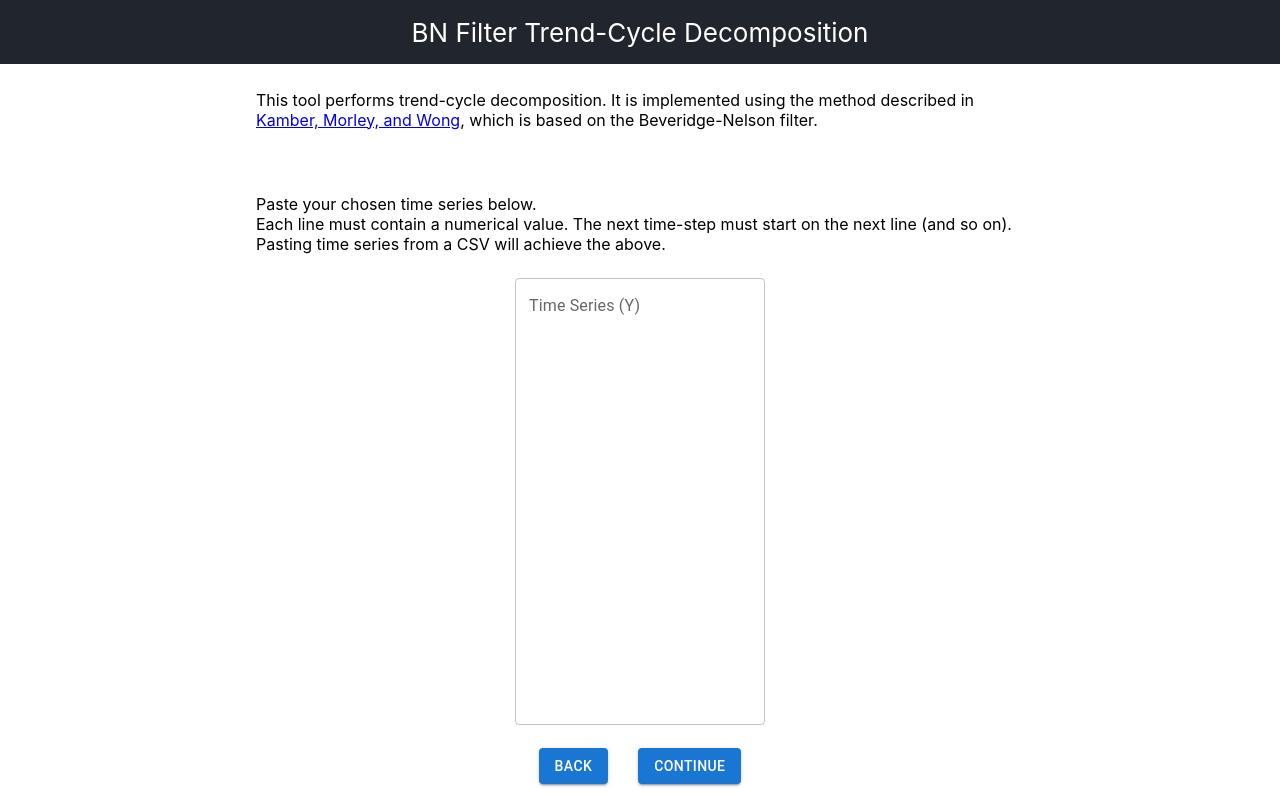
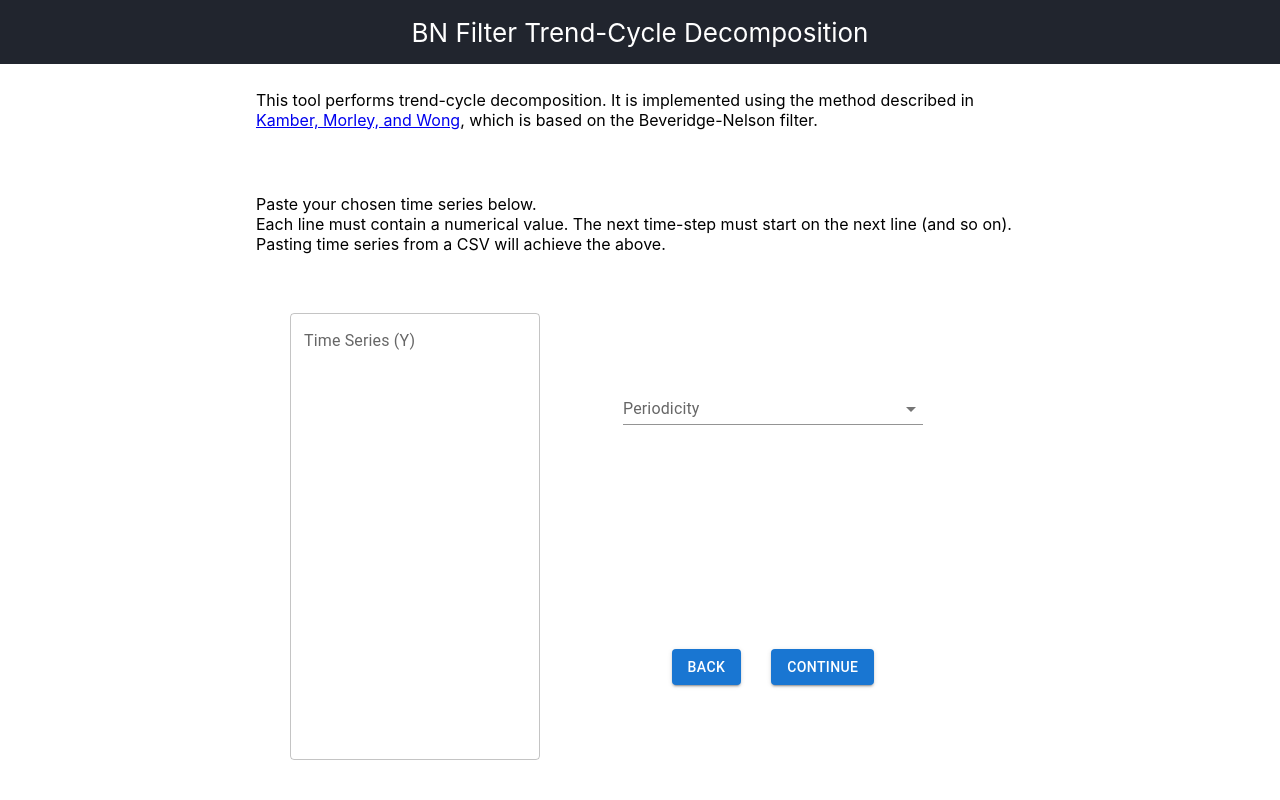
Before and after one commit to crstnn/BeveridgeNelsonFilter, a React (Create React App) app in the folder bn-filter-app/: page / in a window 1280 px wide. Both pictures are taken after a click on the button "FRED TIME SERIES". Built offline with nearby package versions, Linux system fonts and the light colour scheme.

Commit message:
adding more UI options

```diff
--- a/bn-filter-app/src/App.js
+++ b/bn-filter-app/src/App.js
@@ -4,11 +4,13 @@ import React from "react";
 
 
 function App() {
+
     return (
         <div className="App">
             <header className="appHeader">
                 BN Filter Trend-Cycle Decomposition
             </header>
+
             <div className="information welcomeInformation">
                 <p>This tool performs trend-cycle decomposition.
                     It is implemented using the method described in <a target="_blank" rel="noopener noreferrer"
--- /dev/null
+++ b/bn-filter-app/src/components/CustomDatePicker.js
@@ -0,0 +1,31 @@
+import React from "react";
+import {LocalizationProvider} from "@mui/lab";
+import DesktopDatePicker from "@mui/lab/DesktopDatePicker";
+import AdapterDateFns from "@mui/lab/AdapterDateFns";
+import {TextField} from "@mui/material";
+
+
+function CustomDatePicker() {
+    const [value, setValue] = React.useState(new Date('2014-08-18T21:11:54'));
+
+    const handleChange = (newValue) => {
+        setValue(newValue);
+    };
+
+
+    return (
+        <div>
+            <LocalizationProvider dateAdapter={AdapterDateFns}>
+                <DesktopDatePicker
+                    label="Time Series Start Date"
+                    inputFormat="dd/MM/yyyy"
+                    value={value}
+                    onChange={handleChange}
+                    renderInput={(params) => <TextField {...params} />}
+                />
+            </LocalizationProvider>
+        </div>
+    );
+}
+
+export default CustomDatePicker;
--- a/bn-filter-app/src/components/FormFilterParameters.js
+++ b/bn-filter-app/src/components/FormFilterParameters.js
@@ -1,5 +1,15 @@
 import React, {Component} from 'react';
-import {Button, Checkbox, FormControl, FormControlLabel, InputLabel, MenuItem, Select, TextField} from "@mui/material";
+import {
+    Button,
+    Checkbox,
+    FormControl,
+    FormControlLabel,
+    Grid,
+    InputLabel,
+    MenuItem,
+    Select,
+    TextField
+} from "@mui/material";
 import '../styles/App.css';
 
 
@@ -22,8 +32,14 @@ export class FormFilterParameters extends Component {
 
         return (
             <div>
-
-                <FormControl variant="standard" sx={{m: 1, minWidth: 400}}>
+            <div style={{
+                width: "450px",
+                alignItems: "center",
+                display: "inline-block",
+                paddingBottom: "50px"}}>
+                <Grid container alignItems="center" spacing={4}>
+                    <Grid item xs={8}>
+                    <FormControl variant="standard" sx={{minWidth: 300}}>
                         <InputLabel>Signal-to-Noise Ratio (Delta)</InputLabel>
                         <Select
                             label="Signal-to-Noise Ratio (Delta)"
@@ -35,8 +51,10 @@ export class FormFilterParameters extends Component {
                             <MenuItem value={1}>Maximise Amplitude-to-Noise Ratio</MenuItem>
                             <MenuItem value={2}>Minimise Trend Shocks</MenuItem>
                         </Select>
-                    <br/>
-                    <FormControl variant="standard" sx={{m: 1, minWidth: 200}}>
+                    </FormControl>
+                    </Grid>
+                    <Grid item xs={4}>
+                        <FormControl variant="standard" sx={{minWidth: 50}}>
                             <TextField
                                 label="Fixed Delta"
                                 type="number"
@@ -46,9 +64,9 @@ export class FormFilterParameters extends Component {
                                 disabled={false}
                             />
                         </FormControl>
-                </FormControl>
-                <br/>
-                <FormControl variant="standard" sx={{m: 1, minWidth: 400}}>
+                    </Grid>
+                    <Grid item xs={12}>
+                    <FormControl variant="standard" sx={{minWidth: 450}}>
                         <InputLabel>Iterative Dynamic Demeaning</InputLabel>
                         <Select
                             label="Iterative Dynamic Demeaning"
@@ -59,17 +77,14 @@ export class FormFilterParameters extends Component {
                             <MenuItem value={"dm"}>Dynamic Demeaning</MenuItem>
                         </Select>
                     </FormControl>
-                <br/>
-                <FormControl variant="standard" sx={{m: 1, minWidth: 400}}>
-                    <FormControlLabel defaultValue={values.iterativeBackcasting} control={
-                        <Checkbox defaultChecked/>}
-                                      label="Iterative Backcasting"/>
-                </FormControl>
-                <br/>
-                <FormControl variant="standard" sx={{m: 1, minWidth: 100}}>
+                    </Grid>
+                    <Grid item xs={4}>
+                    <FormControl variant="standard" sx={{minWidth: 140}}>
                         <FormControlLabel control={<Checkbox defaultChecked/>} label="Automatic or"/>
                     </FormControl>
-                <FormControl variant="standard" sx={{m: 1, minWidth: 300}}>
+                    </Grid>
+                    <Grid item xs={8} >
+                    <FormControl variant="standard" sx={{minWidth: 280}}>
                         <TextField
                             label="Manual Rolling Sample Window"
                             type="number"
@@ -79,7 +94,16 @@ export class FormFilterParameters extends Component {
                             disabled={false}
                         />
                     </FormControl>
-
+                    </Grid>
+                    <Grid item xs={12}>
+                        <FormControl variant="standard" sx={{minWidth: 450}}>
+                            <FormControlLabel defaultValue={values.iterativeBackcasting} control={
+                                <Checkbox defaultChecked/>}
+                                              label="Iterative Backcasting"/>
+                        </FormControl>
+                    </Grid>
+                </Grid>
+            </div>
                 <br/>
                 <Button
                     variant="contained"
--- a/bn-filter-app/src/components/UserData.js
+++ b/bn-filter-app/src/components/UserData.js
@@ -1,6 +1,8 @@
 import React, {Component} from 'react';
-import {Button, FormControl, TextField} from "@mui/material";
+import {Button, FormControl, Grid, InputLabel, MenuItem, Select, TextField} from "@mui/material";
 import '../styles/App.css';
+import CustomDatePicker from "./CustomDatePicker";
+
 
 export class UserData extends Component {
 
@@ -29,6 +31,7 @@ export class UserData extends Component {
                         Pasting time series from a CSV will achieve the above.
                     </p>
                 </div>
+                <div>
                     <FormControl variant="standard" sx={{m: 1, minWidth: 250}}>
                         <TextField
                             multiline
@@ -39,7 +42,35 @@ export class UserData extends Component {
                             defaultValue={values.unprocessedY}
                         />
                     </FormControl>
-                <br/>
+                <div style={{
+                    width: "450px",
+                    alignItems: "center",
+                    display: "inline-block",
+                    }}>
+                <Grid container direction="column" sx={{minHeight: 500}} justifyContent="space-evenly" alignItems="center" spacing={4}>
+                    <Grid item xs={4}>
+                    <FormControl variant="standard" sx={{minWidth: 300}}>
+                        <InputLabel>Periodicity</InputLabel>
+                        <Select
+                            label="Periodicity"
+                            title=""
+                            onChange={handleChange('lastName')}
+                            defaultValue={values.deltaSelect}
+                        >
+                            <MenuItem value={0}>Quarterly</MenuItem>
+                            <MenuItem value={1}>Monthly</MenuItem>
+                            <MenuItem value={2}>Fortnightly</MenuItem>
+                            <MenuItem value={3}>Weekly</MenuItem>
+                            <MenuItem value={3}>Hourly</MenuItem>
+                            <MenuItem value={3}>By The Minute</MenuItem>
+                            <MenuItem value={4}>Unspecified</MenuItem>
+                        </Select>
+                    </FormControl>
+                    </Grid>
+                    <Grid item xs={4}>
+                    <CustomDatePicker/>
+                    </Grid>
+                    <Grid item xs={4}>
                     <Button
                         variant="contained"
                         style={styles.button}
@@ -50,7 +81,13 @@ export class UserData extends Component {
                         style={styles.button}
                         onClick={this.continue}
                     >Continue</Button>
-                <br/>
+                    </Grid>
+                </Grid>
+
+                </div>
+
+                </div>
+
             </div>
         )
     }
--- a/bn-filter-app/src/styles/App.css
+++ b/bn-filter-app/src/styles/App.css
@@ -16,8 +16,8 @@
 
 .information {
     text-align: left;
-    margin-left: 20%;
-    margin-right: 20%;
+    margin: 4% 20%;
+
 }
 
 .welcomeInformation {
```
Also changed, not shown: bn-filter-app/src/components/datePicker.js (deleted, +0 -23 lines). Lines whose indentation alone changed are shown as unchanged.
